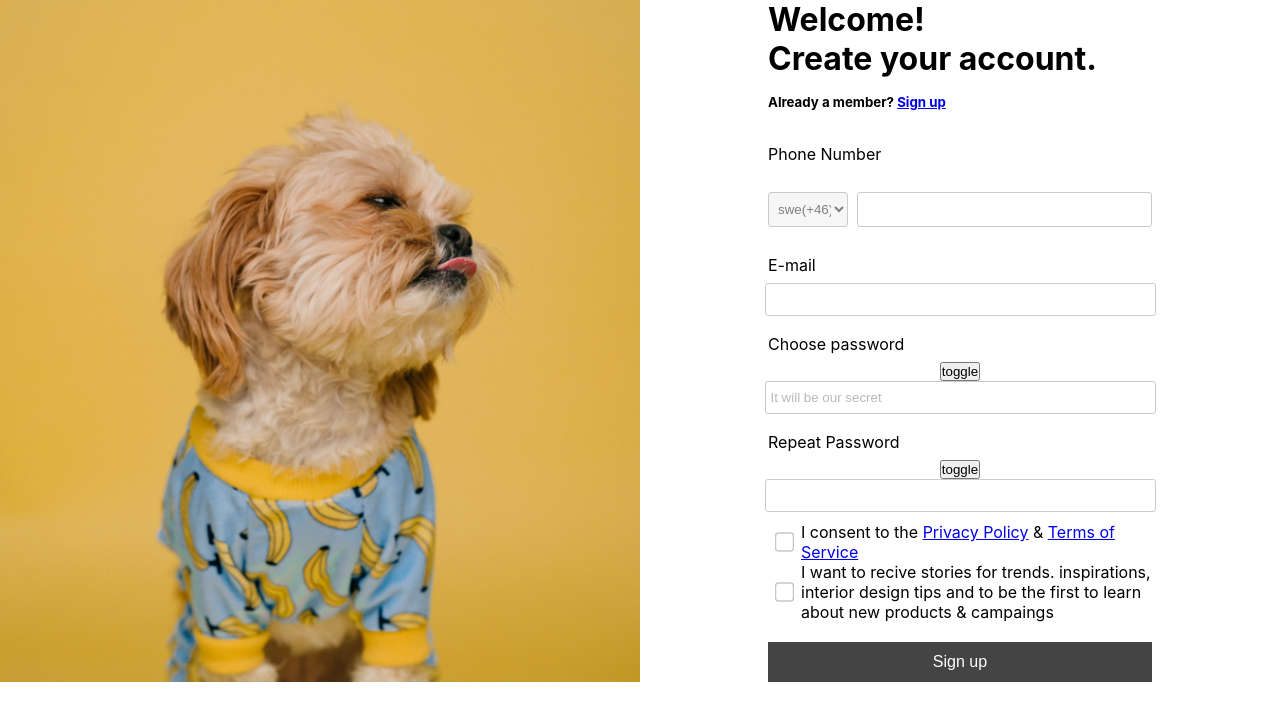
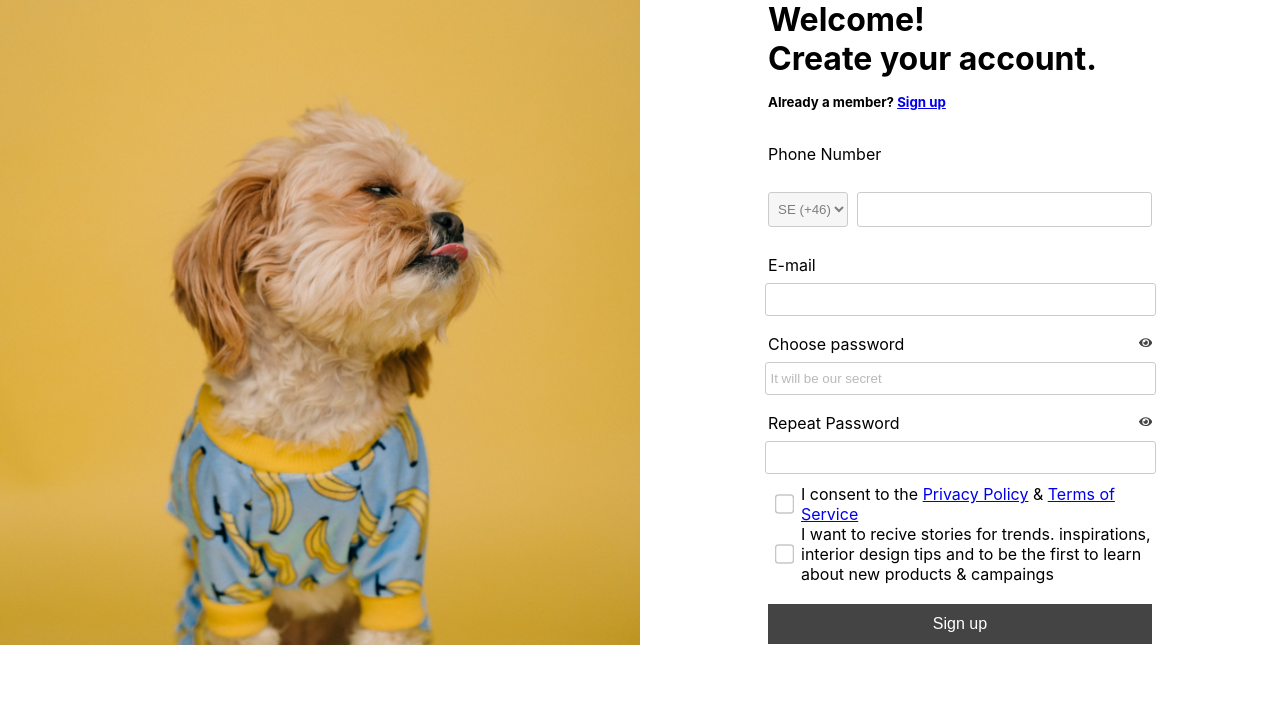
Before and after one commit to RustyNick/Login-page, a React (Create React App) app: page / in a window 1280 px wide. Shown: the top 720 px of the page. Built offline with nearby package versions, Linux system fonts and the light colour scheme.

Commit message:
toggle eye show password

```diff
--- a/src/App.css
+++ b/src/App.css
@@ -71,6 +71,12 @@ margin-top: 0.5rem;
 margin-bottom: 0.5rem;
 }
 
+.label__space__between{
+  width: 100%;
+  display: flex;
+  justify-content: space-between;
+}
+
 input{
   width: 100%;
 }
@@ -131,6 +137,11 @@ min-width:80px;
   border:1px solid #999;
 }
 
+.button__show__toggle{
+  background-color: #fff;
+  border: none;
+  color: #444;
+}
 
 img{
   width:100%;
--- a/src/component/Form.js
+++ b/src/component/Form.js
@@ -1,28 +1,34 @@
+
 import React,{useState} from 'react'
-/* import {AiFillEye} from '../react-icons/AiFillEye'; */
-
-/* AiFillEyeInvisible */
-
 import PageTitle from './PageTitle'
-
+import { FaEye,FaEyeSlash } from 'react-icons/fa';
 
 
 function Form() {
   const[showPassword, setShowPassword] = useState(false);
+  const[buttonshow, setButtonShow] = useState(<FaEye/>)
 
 
 const togglePassword =()=>{
   setShowPassword(!showPassword)
+  if(!showPassword){
+    setButtonShow(<FaEyeSlash/>)
+  }
+  if(showPassword){
+    setButtonShow(<FaEye/>)
+  }
 }
 
   return (
     <div className='container container__form' >
         <PageTitle/>
-
         <label className='label container container__form__input'>Phone Number</label>
         <div className='container container__form__input'>
-          <select className="input input__areaCode">
-            <option className='input' value="sweden" >swe(+46)</option>
+          <select className="input input__areaCode option">
+            <option className='input' value="46" >SE (+46)</option>
+            <option className='input' value="65" > (+65)</option>
+            <option className='input' value="290" >STHL (+290)</option>
+            <option className='input' value="386" >Sl (+386)</option>
           </select>
         <input className="input input__phoneNumber" placeholder=''/>
         </div>
@@ -33,12 +39,19 @@ const togglePassword =()=>{
         </div>
 
         <div className='container container__form__inner'>
+        <div className='label__space__between'>
+        <label className='label label__input_title'>Choose password</label>
 
-        <label className='label label__input_title'>Choose password</label> <button onClick={togglePassword} >toggle</button>
+        <button className='button__show__toggle' onClick={togglePassword} > {buttonshow}</button>
+
+        </div>
 
         <input className="input" type={showPassword ? "text" : "password"} placeholder='It will be our secret' name="password"/>
+        <div className='label__space__between'>
 
-        <label className='label'>Repeat Password</label>  <button onClick={togglePassword} > toggle </button>
+        <label className='label'>Repeat Password</label>
+        <button className='button__show__toggle' onClick={togglePassword} > {buttonshow}</button>
+        </div>
 
         <input className="input" type={showPassword ? "text" : "password"} placeholder='' name="second-password"/>
         </div>
```
